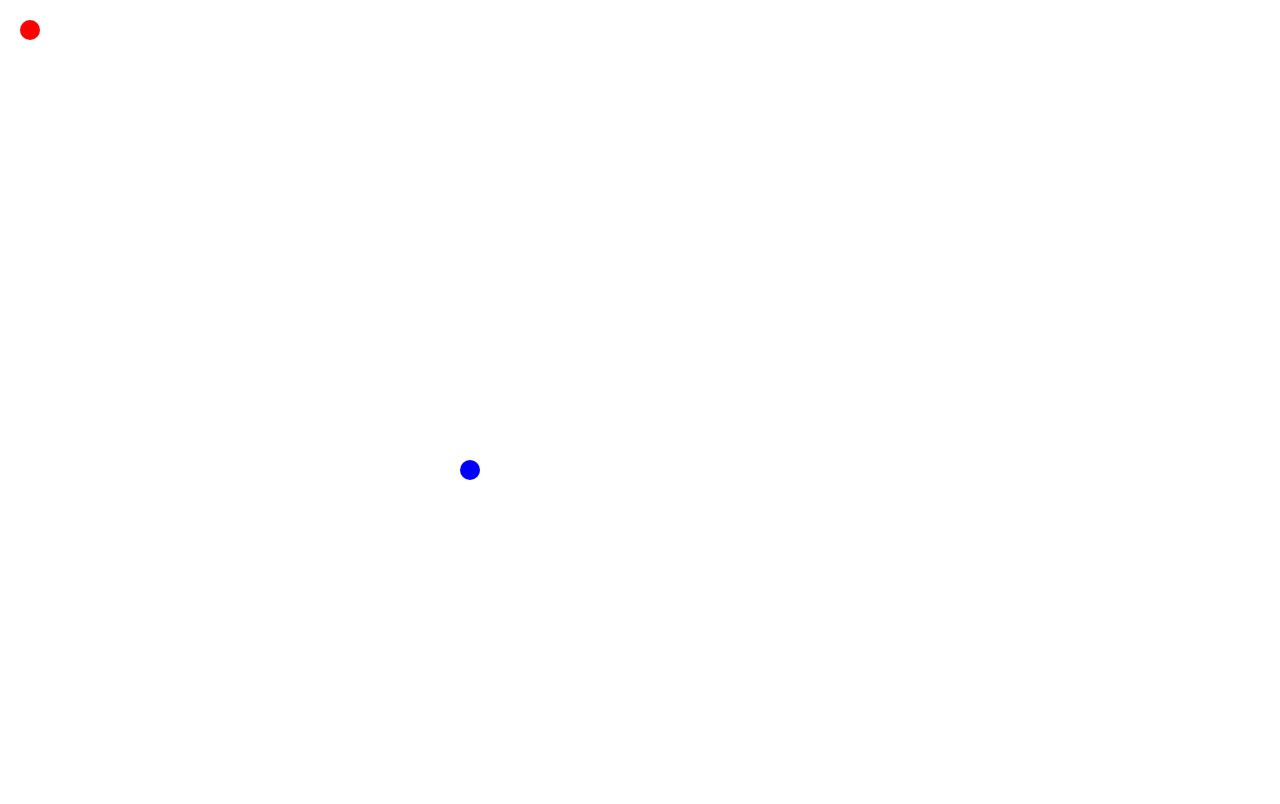
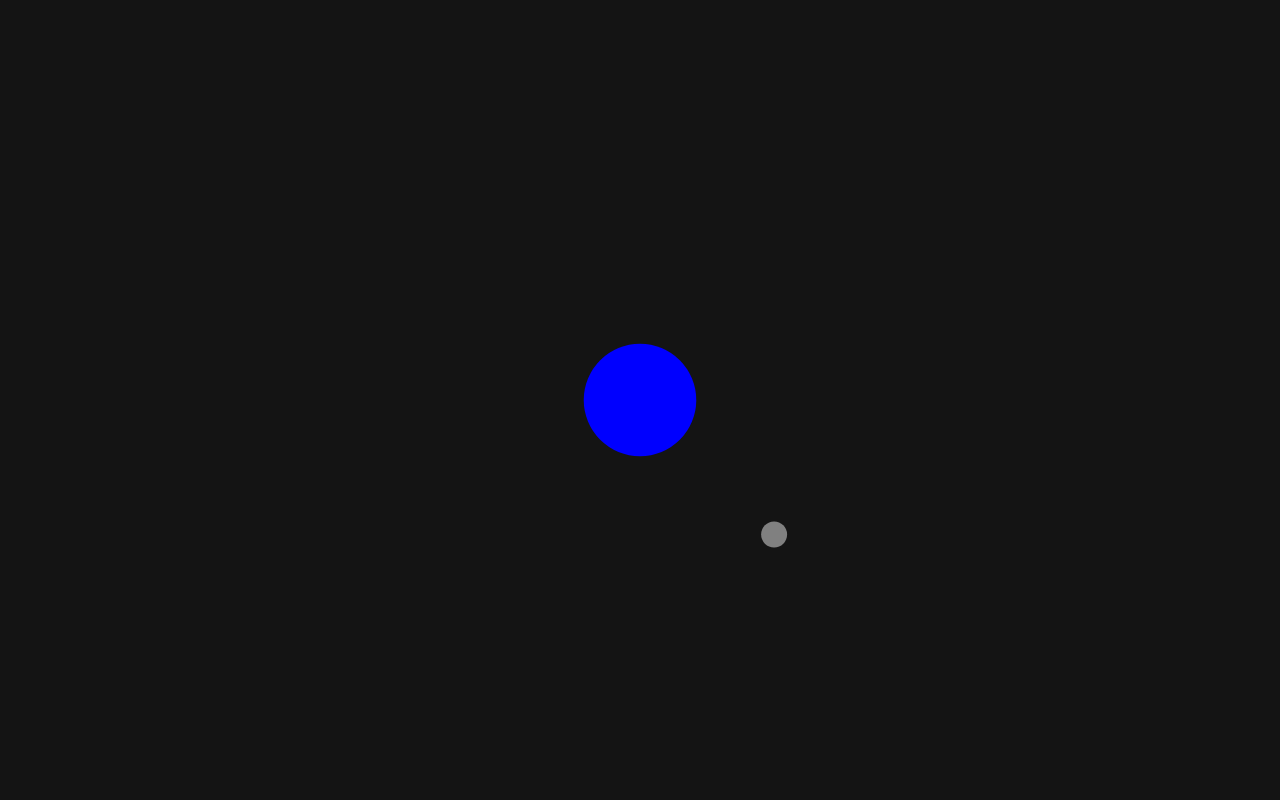
Before and after one commit to ogilliland/orbit, a plain HTML site: page index.html in a window 1280 px wide. Drawn offline with Linux system fonts and the light colour scheme.

Commit message:
Add N-body simulation formula

```diff
--- a/css/styles.css
+++ b/css/styles.css
@@ -7,3 +7,7 @@
 	height: 100vh;
 	width: 100vw;
 }
+
+#canvas {
+	background: rgb(20, 20, 20);
+}
--- a/js/main.js
+++ b/js/main.js
@@ -1,5 +1,8 @@
 var canvas, ctx;
 var bodies = [];
+var timeStep = 1e3;
+
+const G = 6.67408e-11;
 
 function clamp(num, min, max) {
 	return Math.min(Math.max(num, min), max);
@@ -9,6 +12,26 @@ class Vector {
 	constructor(x, y) {
 		this.x = x;
 		this.y = y;
+	}
+
+	multiply(multiplier) {
+		return new Vector(this.x * multiplier, this.y * multiplier);
+	}
+
+	divide(divisor) {
+		return new Vector(this.x / divisor, this.y / divisor);
+	}
+
+	add(vector) {
+		return new Vector(this.x + vector.x, this.y + vector.y);
+	}
+
+	subtract(vector) {
+		return new Vector(this.x - vector.x, this.y - vector.y);
+	}
+
+	length() {
+		return Math.sqrt(this.x * this.x + this.y * this.y);
 	}
 }
 
@@ -25,50 +48,70 @@ class Color {
 }
 
 class Body {
-	constructor(position, mass, color) {
+	constructor(pinned, position, mass, velocity, color) {
+		this.pinned = pinned;
 		this.position = position;
 		this.mass = mass;
+		this.velocity = velocity;
 		this.color = color;
 	}
 
-	draw(ctx) {
-		var x = this.position.x;
-		var y = this.position.y;
-		var radius = 10;
+	draw(ctx, scale) {
+		var x = canvas.width * 0.5 + this.position.x * scale;
+		var y = canvas.height * 0.5 + this.position.y * scale;
+		var density = 1;
+		var volume = this.mass / density;
+		var radius = Math.cbrt(0.75 * volume / Math.PI) * scale;
 		ctx.beginPath();
 		ctx.arc(x, y, radius, 0, Math.PI * 2);
 		ctx.fillStyle = this.color.toHex();
 		ctx.fill();
 	}
 
-	simulate() {
-		// TO DO
+	simulate(timeStep) {
+		// Pinned bodies don't move
+		if(this.pinned) {
+			return;
+		}
+
+		var force = new Vector(0, 0);
 		for(var i = 0; i < bodies.length; i++) {
 			if(bodies[i] == this) {
-				// Don't include self in mass calculation
+				// Don't include self in gravity calculation
 				continue;
 			}
+			var diff = bodies[i].position.subtract(this.position);
+			var multiplier = G * this.mass * bodies[i].mass / Math.pow(diff.length(), 3);
+			force = force.add(diff.multiply(multiplier));
 		}
+		var accel = force.divide(this.mass);
+		this.velocity = this.velocity.add(accel.multiply(timeStep));
+		this.position = this.position.add(this.velocity.multiply(timeStep));
 	}
 }
 
 window.onload = function() {
 	canvas = document.getElementById("canvas");
 	ctx = canvas.getContext("2d");
+	resize();
 
 	bodies.push(
 		new Body(
-			new Vector(30, 30),
-			1,
-			new Color(255, 0, 0)
+			true,
+			new Vector(0, 0),
+			5.9722e24,
+			new Vector(0, 0),
+			new Color(0, 0, 255)
 		)
 	);
 
 	bodies.push(
 		new Body(
-			new Vector(470, 470),
-			1,
-			new Color(0, 0, 255)
+			false,
+			new Vector(3.844e8, 0),
+			7.34767309e22,
+			new Vector(0, 1e3),
+			new Color(128, 128, 128)
 		)
 	);
 
@@ -76,12 +119,22 @@ window.onload = function() {
 	requestAnimationFrame(animate);
 }
 
-function animate(timestamp) {
+window.onresize = function() {
+	resize();
+}
+
+function resize() {
+	canvas.width = window.innerWidth;
+	canvas.height = window.innerHeight;
+}
+
+function animate(time) {
+	var scale = 5e-7;
 	ctx.clearRect(0, 0, canvas.width, canvas.height);
 
 	for(var i = 0; i < bodies.length; i++) {
-		bodies[i].simulate();
-		bodies[i].draw(ctx);
+		bodies[i].simulate(timeStep);
+		bodies[i].draw(ctx, scale);
 	}
 
 	// Request another loop of animation
```
